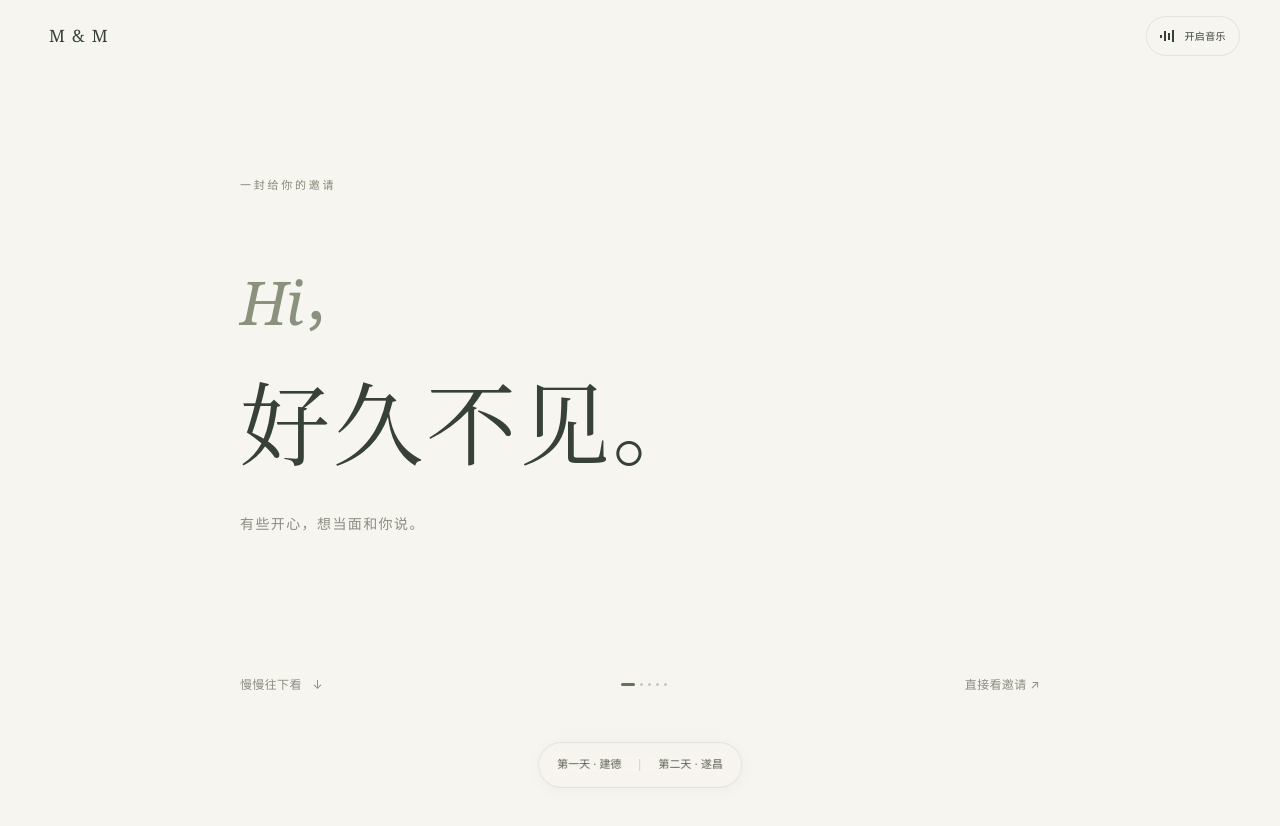
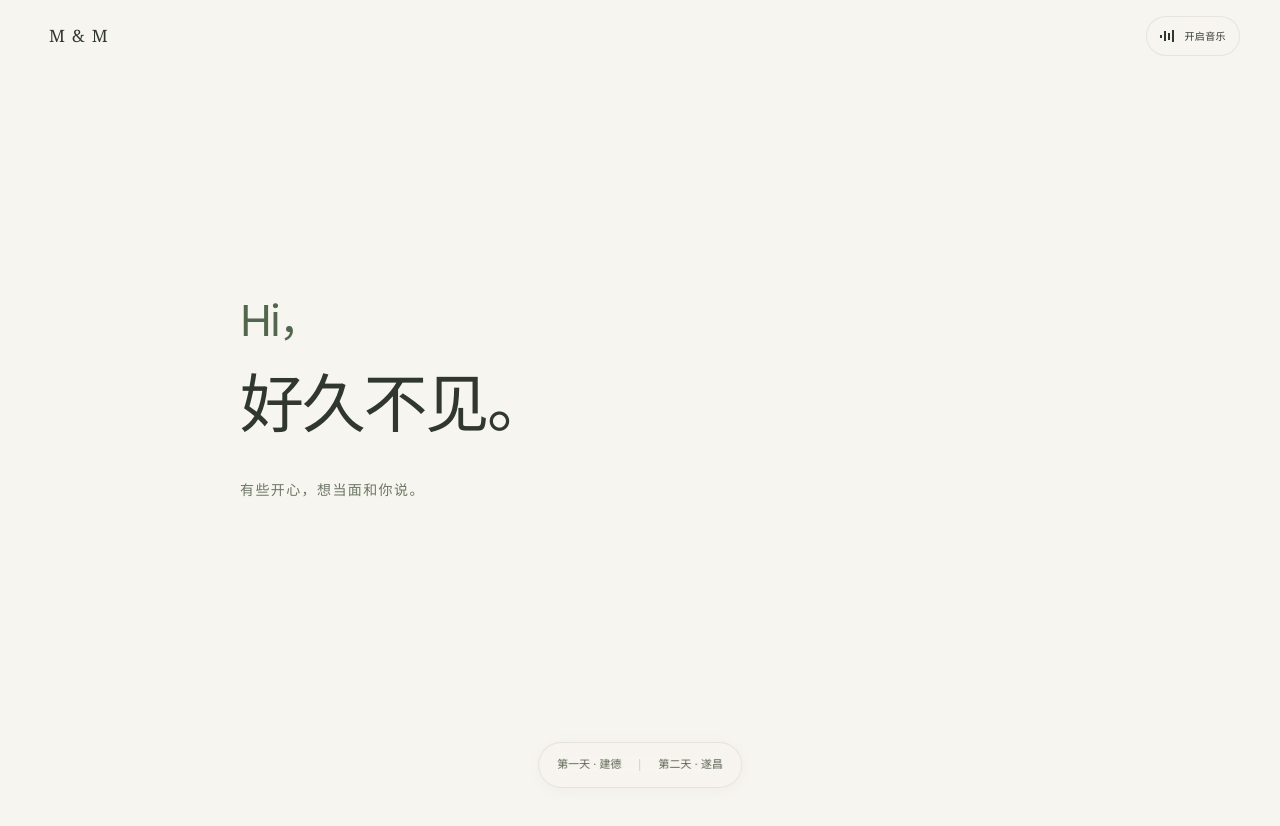
Before and after one commit to Moreda313/MM_Wedding_Invitation, a React (Vite) app: page / in a window 1280 px wide. Shown: the top 826 px of the page. Built offline with nearby package versions, Linux system fonts and the light colour scheme.

Commit message:
Refine seasonal palette and slow immersive opening

```diff
--- a/scripts/verify-rain.mjs
+++ b/scripts/verify-rain.mjs
@@ -31,6 +31,9 @@ try {
   assert.equal(audioRequests.length, 0, "No audio before consent");
   await page.evaluate(
     () => (document.documentElement.style.scrollBehavior = "auto"),
+  );
+  await page.locator("#day1").evaluate((element) =>
+    scrollTo(0, element.getBoundingClientRect().top + scrollY),
   );
   await page.locator(".music-control").click();
   await page.waitForFunction(
--- a/scripts/verify.mjs
+++ b/scripts/verify.mjs
@@ -170,7 +170,9 @@ try {
       () => (document.documentElement.style.scrollBehavior = "auto"),
     );
     if (width === 390) {
-      await page.evaluate(() => scrollTo(0, 0));
+      await page.locator("#day1").evaluate((element) =>
+        scrollTo(0, element.getBoundingClientRect().top + scrollY),
+      );
       await page.waitForTimeout(300);
       await page.locator(".music-control").click();
       await page.waitForFunction(
--- a/src/App.tsx
+++ b/src/App.tsx
@@ -1,5 +1,5 @@
 import { wedding } from "./data/wedding";
-import { useMusicScene, useReveal } from "./hooks/useScroll";
+import { useMusicScene, useOpeningStage, useReveal } from "./hooks/useScroll";
 import { MusicControl, useMusic } from "./components/MusicControl";
 import { GreetingSequence } from "./sections/GreetingSequence";
 import { DayOne } from "./sections/DayOne";
@@ -9,6 +9,9 @@ import { Ending } from "./sections/Ending";
 
 export default function App() {
   const scene = useMusicScene();
+  const openingStage = useOpeningStage(wedding.greeting.length);
+  const showMusic = openingStage !== "opening";
+  const showNavigation = openingStage === "invitation";
   const { status, track, toggle } = useMusic(scene);
   useReveal();
   const autumn = scene !== "day1";
@@ -18,12 +21,27 @@ export default function App() {
       data-scene={scene}
       data-audio-status={status}
       data-audio-track={track || ""}
+      data-opening-stage={openingStage}
     >
       <header className="site-header">
-        <a className="brand" href="#hello" aria-label="回到开头">
+        <a
+          className="brand chrome-piece"
+          href="#hello"
+          aria-label="回到开头"
+          data-visible={showNavigation}
+          aria-hidden={!showNavigation}
+          inert={!showNavigation}
+        >
           {wedding.couple.monogram}
         </a>
-        <MusicControl status={status} toggle={toggle} />
+        <div
+          className="music-shell chrome-piece"
+          data-visible={showMusic}
+          aria-hidden={!showMusic}
+          inert={!showMusic}
+        >
+          <MusicControl status={status} toggle={toggle} />
+        </div>
       </header>
       <main>
         <GreetingSequence
@@ -35,7 +53,13 @@ export default function App() {
         <DayTwo />
         <Ending />
       </main>
-      <nav className="day-nav" aria-label={wedding.ui.itinerary}>
+      <nav
+        className="day-nav chrome-piece"
+        aria-label={wedding.ui.itinerary}
+        data-visible={showNavigation}
+        aria-hidden={!showNavigation}
+        inert={!showNavigation}
+      >
         <a href="#day1-info">{wedding.ui.jumpDay1}</a>
         <span />
         <a href="#day2-info">{wedding.ui.jumpDay2}</a>
--- a/src/hooks/useScroll.ts
+++ b/src/hooks/useScroll.ts
@@ -73,6 +73,46 @@ export function useMusicScene() {
   return scene;
 }
 
+// Follow the story, including direct hash entry, scrolling back and reduced motion.
+export function useOpeningStage(frameCount: number) {
+  const reduced = useReducedMotion();
+  const [stage, setStage] = useState("opening");
+  useEffect(() => {
+    let frame = 0;
+    const update = () => {
+      cancelAnimationFrame(frame);
+      frame = requestAnimationFrame(() => {
+        const greeting = document.querySelector("#hello");
+        const hero = document.querySelector("#day1");
+        if (!greeting || !hero) return;
+        const rect = greeting.getBoundingClientRect();
+        const progress = Math.max(
+          0, -rect.top / Math.max(1, rect.height - innerHeight),
+        );
+        const lastFrame = greeting.querySelector(".greeting-frame:last-of-type");
+        const announced = reduced
+          ? !!lastFrame &&
+            lastFrame.getBoundingClientRect().top <= innerHeight * 0.55
+          : Math.round(progress * (frameCount - 1)) >= frameCount - 1;
+        setStage(
+          hero.getBoundingClientRect().top < innerHeight * 0.9
+            ? "invitation"
+            : announced ? "announcement" : "opening",
+        );
+      });
+    };
+    update();
+    addEventListener("scroll", update, { passive: true });
+    addEventListener("resize", update);
+    return () => {
+      cancelAnimationFrame(frame);
+      removeEventListener("scroll", update);
+      removeEventListener("resize", update);
+    };
+  }, [frameCount, reduced]);
+  return stage;
+}
+
 export function useReveal() {
   useEffect(() => {
     const observer = new IntersectionObserver(
--- a/src/sections/DayTwo.tsx
+++ b/src/sections/DayTwo.tsx
@@ -97,6 +97,7 @@ function PartyPreview() {
         {wedding.party.activities.map((activity) => (
           <button
             key={activity.id}
+            data-activity={activity.id}
             className={`map-stop ${selected.has(activity.id) ? "selected" : ""}`}
             style={{ left: `${activity.x}%`, top: `${activity.y}%` }}
             onClick={() => toggle(activity.id)}
--- a/src/sections/GreetingSequence.tsx
+++ b/src/sections/GreetingSequence.tsx
@@ -20,7 +20,6 @@ export function GreetingSequence({
       aria-label={wedding.intro.label}
     >
       <div className="greeting-sticky">
-        <p className="greeting-label eyebrow">{wedding.intro.label}</p>
         {wedding.greeting.map((greeting, index) => {
           return (
             <div
@@ -52,17 +51,6 @@ export function GreetingSequence({
             </div>
           );
         })}
-        <div className="greeting-footer">
-          <span>
-            {wedding.intro.scroll} <span aria-hidden="true">↓</span>
-          </span>
-          <div className="sequence-dots" aria-hidden="true">
-            {wedding.greeting.map((_, i) => (
-              <i key={i} className={i === current ? "active" : ""} />
-            ))}
-          </div>
-          <a href="#day1">{wedding.intro.skip} ↗</a>
-        </div>
       </div>
     </section>
   );
--- a/src/styles.scss
+++ b/src/styles.scss
@@ -4,16 +4,36 @@
   font-family:
     -apple-system, BlinkMacSystemFont, "PingFang SC", "Microsoft YaHei",
     sans-serif;
-  color: #374137;
-  background: #f7f5ef;
+  color: var(--ink);
+  background: var(--ivory);
   font-synthesis: none;
   font-weight: 400;
   line-height: 1.6;
   font-size: 16px;
-  --paper: #f7f5ef;
-  --ink: #374137;
-  --muted: #7b8176;
+  /* One garden, two seasons. Strong hues belong to small details, not panels. */
+  --ivory: #f7f5ef;
+  --ink: #30372f;
+  --moss: #52664e;
+  --sage: #94a18a;
+  --linen: #e9e3d7;
+  --garden-bg: #f7f5ef;
+  --garden-green: #3f5844;
+  --garden-soft: #94a18a;
+  --garden-champagne: #c8b58a;
+  --autumn-bg: #f1e7d4;
+  --autumn-ink: #584437;
+  --autumn-olive: #6f7c4e;
+  --autumn-sage: #98a06d;
+  --pumpkin: #c97845;
+  --marigold: #d5a444;
+  --berry: #98584e;
+  --lake: #718e96;
+  --wood: #876044;
+  --paper: var(--ivory);
+  --muted: #6d7766;
   --line: #d9dccf;
+  --sans: -apple-system, BlinkMacSystemFont, "SF Pro Display", "PingFang SC",
+    "Microsoft YaHei", sans-serif;
   --serif: "Songti SC", "STSong", "Noto Serif CJK SC", SimSun, serif;
 }
 * {
@@ -50,7 +70,7 @@ button {
 }
 button:focus-visible,
 a:focus-visible {
-  outline: 2px solid #9a643b;
+  outline: 2px solid var(--moss);
   outline-offset: 6px;
 }
 img {
@@ -157,6 +177,21 @@ p {
 }
 .site-header > * {
   pointer-events: auto;
+}
+.chrome-piece {
+  opacity: 0;
+  visibility: hidden;
+  transition:
+    opacity 0.65s ease,
+    visibility 0s 0.65s;
+}
+.chrome-piece[data-visible="false"] {
+  pointer-events: none;
+}
+.chrome-piece[data-visible="true"] {
+  opacity: 1;
+  visibility: visible;
+  transition-delay: 0s;
 }
 .brand {
   font-family: Georgia, serif;
@@ -245,13 +280,13 @@ p {
   background: #7c82664d;
 }
 .autumn-active .day-nav {
-  background: #f6e8caed;
-  color: #6b4a35;
-  border-color: #95613940;
+  background: #f7f5efed;
+  color: var(--autumn-ink);
+  border-color: #6f7c4e40;
 }
 .greeting {
-  height: 470vh;
-  height: 470svh;
+  height: 520vh;
+  height: 520svh;
   background: var(--paper);
 }
 .greeting-sticky {
@@ -260,13 +295,6 @@ p {
   position: sticky;
   top: 0;
   overflow: hidden;
-}
-.greeting-label {
-  position: absolute;
-  top: 22%;
-  left: 9%;
-  color: #818775;
-  letter-spacing: 0.25em;
 }
 .greeting-frame {
   position: absolute;
@@ -279,42 +307,46 @@ p {
   transform: translateY(14px);
   pointer-events: none;
   transition:
-    opacity 0.3s ease,
-    transform 0.35s ease;
+    opacity 0.32s ease-out,
+    transform 0.65s ease;
 }
 .greeting-frame.is-current {
   opacity: 1;
   transform: none;
   pointer-events: auto;
+  /* Time-based, not scroll-based: any stopping point becomes fully legible.
+     A short exit avoids overlapping sentences; the new text arrives slowly. */
+  transition:
+    opacity 1.2s cubic-bezier(0.33, 0, 0.67, 1) 0.12s,
+    transform 1.3s cubic-bezier(0.22, 1, 0.36, 1);
 }
 .greeting-frame.is-before {
   transform: translateY(-14px);
 }
 .greeting-frame h1 {
-  font-family: var(--serif);
-  font-size: clamp(33px, 8.4vw, 66px);
-  line-height: 1.65;
-  letter-spacing: 0.035em;
+  font-family: var(--sans);
+  font-size: clamp(33px, 8.4vw, 62px);
+  font-weight: 600;
+  line-height: 1.5;
+  letter-spacing: -0.035em;
 }
 .greeting-frame h1 span {
   display: block;
 }
 .first-greeting h1 {
-  font-size: clamp(51px, 12.5vw, 90px);
+  font-size: clamp(56px, 14.4vw, 64px);
   line-height: 1.4;
 }
 .first-greeting h1 span:first-child {
-  font-family: Georgia, serif;
-  font-style: italic;
   font-size: 0.67em;
   line-height: 1.8;
   font-weight: 400;
   letter-spacing: -0.04em;
-  color: #8a927e;
+  color: var(--moss);
 }
 .greeting-note {
   font-size: 12px;
-  color: #8b8d80;
+  color: var(--muted);
   line-height: 2;
   margin-top: 28px;
   letter-spacing: 0.1em;
@@ -322,44 +354,10 @@ p {
 .greeting-music {
   align-self: flex-start;
   margin-top: 26px;
-  color: #667354;
-}
-.greeting-footer {
-  position: absolute;
-  left: 9%;
-  right: 9%;
-  bottom: calc(94px + env(safe-area-inset-bottom));
-  display: flex;
-  align-items: center;
-  justify-content: space-between;
-  gap: 10px;
-  font-size: 10px;
-  color: #8a8e80;
-  letter-spacing: 0.03em;
-}
-.greeting-footer > span > span {
-  margin-left: 7px;
-}
-.greeting-footer a {
-  padding: 12px 0;
-}
-.sequence-dots {
-  display: flex;
-  gap: 5px;
-}
-.sequence-dots i {
-  width: 3px;
-  height: 3px;
-  background: #c6c9ba;
-  border-radius: 50%;
-}
-.sequence-dots i.active {
-  background: #667357;
-  width: 14px;
-  border-radius: 4px;
+  color: var(--garden-green);
 }
 .day-one {
-  background: var(--paper);
+  background: var(--garden-bg);
 }
 .day-one-hero {
   height: 100vh;
@@ -369,7 +367,7 @@ p {
   overflow: hidden;
   max-width: 1000px;
   margin: auto;
-  background: #e8dacf;
+  background: var(--ivory);
 }
 .couple-photo {
   width: 100%;
@@ -383,11 +381,11 @@ p {
   inset: 0;
   background: linear-gradient(
     180deg,
-    #f1e6df66,
+    #f7f5ef26,
     transparent 28%,
     transparent 55%,
-    #eee3d839 72%,
-    #e9ded5e8 100%
+    #f7f5ef39 72%,
+    rgba(239, 239, 229, 0.9) 100%
   );
   pointer-events: none;
 }
@@ -514,8 +512,8 @@ p {
   justify-content: space-between;
   gap: 35px;
   align-items: center;
-  background: #455b42;
-  color: #fff9ea;
+  background: var(--garden-green);
+  color: var(--ivory);
   padding: 12px 20px;
   min-height: 46px;
   font-size: 12px;
@@ -733,7 +731,13 @@ p {
 .transition-wash {
   position: absolute;
   inset: 0;
-  background: #f1dfb9;
+  background: linear-gradient(
+    180deg,
+    var(--ivory) 0%,
+    #efe7d8 40%,
+    #e8d5af 72%,
+    var(--autumn-bg) 100%
+  );
   pointer-events: none;
 }
 .transition-stage {
@@ -804,21 +808,21 @@ p {
   gap: 25px;
   min-height: 50px;
   padding: 12px 24px;
-  background: #e9c28a;
-  color: #63432b;
-  border: 2px solid #785337;
+  background: var(--ivory);
+  color: var(--moss);
+  border: 2px solid var(--autumn-olive);
   box-shadow:
-    inset 0 0 0 3px #f7deb0,
-    4px 4px 0 #b28b5c;
+    inset 0 0 0 3px #e8d5af,
+    4px 4px 0 var(--marigold);
   font-size: 14px;
   font-weight: 500;
   letter-spacing: 0.12em;
 }
 .pixel-enter:active {
-  background: #ddb17a;
+  background: var(--linen);
   box-shadow:
-    inset 0 0 0 3px #f7deb0,
-    2px 2px 0 #b28b5c;
+    inset 0 0 0 3px #e8d5af,
+    2px 2px 0 var(--marigold);
 }
 .pixel-arrow {
   width: 14px;
@@ -912,10 +916,10 @@ p {
   letter-spacing: 0.1em;
 }
 .day-two {
-  background: #f1e3c5;
-  color: #634931;
-  --muted: #8a765b;
-  --line: #d7c7a4;
+  background: var(--autumn-bg);
+  color: var(--autumn-ink);
+  --muted: #79715e;
+  --line: #d9cfbc;
 }
 .day-two-hero {
   text-align: center;
@@ -923,7 +927,7 @@ p {
   padding-bottom: 60px;
 }
 .pixel-eyebrow {
-  color: #8e704f;
+  color: var(--autumn-olive);
   font-family: Georgia, "PingFang SC", serif;
   letter-spacing: 0.12em;
 }
@@ -949,12 +953,12 @@ p {
 .pixel-scene {
   position: relative;
   margin: 36px -8px 0;
-  padding: 8px;
-  background: #7b5435;
+  padding: 5px;
+  background: var(--ivory);
   box-shadow:
-    0 0 0 3px #c99f64,
-    0 0 0 5px #8b623e,
-    7px 9px 0 #6a492e15;
+    0 0 0 1px #c7c2a5,
+    0 0 0 3px var(--autumn-olive),
+    5px 7px 0 #6f7c4e15;
 }
 .pixel-scene > img {
   width: 100%;
@@ -963,16 +967,16 @@ p {
   image-rendering: pixelated;
 }
 .wood-sign {
-  background: #e5b779;
-  border-top: 4px solid #865834;
-  box-shadow: inset 0 0 0 2px #f1ce98;
+  background: var(--ivory);
+  border-top: 2px solid var(--wood);
+  box-shadow: inset 0 -3px 0 var(--garden-champagne);
   position: relative;
   padding: 13px 5px 11px;
   font-size: 13px;
   font-family: var(--serif);
   font-weight: 700;
   letter-spacing: 0.07em;
-  color: #654022;
+  color: var(--autumn-ink);
 }
 .day-two-hero .body-copy {
   margin-top: 32px;
@@ -984,11 +988,11 @@ p {
   font-size: 29px;
 }
 .autumn-info .invitation-card {
-  background: #f7edd6;
-  border: 1px solid #cbb188;
+  background: var(--ivory);
+  border: 1px solid var(--line);
   padding: 25px 22px 17px;
   position: relative;
-  box-shadow: 5px 5px 0 #b58b5c18;
+  box-shadow: 4px 4px 0 #6f7c4e12;
 }
 .autumn-info .invitation-card:before,
 .autumn-info .invitation-card:after {
@@ -996,7 +1000,7 @@ p {
   position: absolute;
   width: 5px;
   height: 5px;
-  background: #bfa078;
+  background: var(--autumn-sage);
   top: 8px;
   left: 8px;
 }
@@ -1008,13 +1012,13 @@ p {
   font-size: 25px;
 }
 .autumn-info .map-actions a {
-  background: #815736;
+  background: var(--moss);
 }
 .autumn-info .address,
 .autumn-info .date-year,
 .autumn-info .schedule-row p,
 .autumn-info .live-note {
-  color: #887051;
+  color: var(--muted);
 }
 .autumn-info .map-actions {
   gap: 20px;
@@ -1023,20 +1027,20 @@ p {
   gap: 22px;
 }
 .autumn-info .map-actions button {
-  border-color: #bda783;
+  border-color: var(--autumn-sage);
 }
 .autumn-info .venue-placeholder {
-  background: #eaddbd;
+  background: #e9e7d9;
 }
 .autumn-info .arch-line,
 .autumn-info .arch-line:after {
-  border-color: #c8b78c;
+  border-color: #b6bea0;
 }
 .autumn-info .ground-line {
-  background: #c8b78c;
+  background: #b6bea0;
 }
 .autumn-info .venue-photo figcaption {
-  color: #95815f;
+  color: var(--muted);
 }
 .pixel-icon {
   object-fit: contain;
@@ -1058,22 +1062,22 @@ p {
   height: 555px;
   margin: 35px -10px 0;
   overflow: hidden;
-  border: 5px solid #ad814e;
-  outline: 2px solid #795334;
+  border: 5px solid var(--ivory);
+  outline: 2px solid var(--autumn-olive);
   box-shadow:
-    inset 0 0 0 4px #d0a669,
-    5px 6px 0 #815c3020;
-  background-color: #c1ba76;
+    inset 0 0 0 3px #b9c29b,
+    5px 6px 0 #52664e18;
+  background-color: #dce0c5;
   background-image:
-    linear-gradient(90deg, #e1ce902d 1px, transparent 1px),
-    linear-gradient(#e1ce902d 1px, transparent 1px);
+    linear-gradient(90deg, #98a06d20 1px, transparent 1px),
+    linear-gradient(#98a06d20 1px, transparent 1px);
   background-size: 18px 18px;
 }
 .town-map:after {
   content: "";
   position: absolute;
   inset: 4px;
-  border: 1px solid #e7d095;
+  border: 1px solid #f7f5ef80;
   pointer-events: none;
 }
 .map-river {
@@ -1081,11 +1085,11 @@ p {
   top: 39%;
   left: -10%;
   width: 140%;
-  height: 80px;
+  height: 64px;
   transform: rotate(-18deg);
-  background: repeating-linear-gradient(0deg, #86acac 0 8px, #8fb8b3 8px 16px);
-  border: 8px solid #b3a76a;
-  box-shadow: 0 0 0 2px #8b925d;
+  background: repeating-linear-gradient(0deg, #a8bfc0 0 8px, #bad0cc 8px 16px);
+  border: 6px solid #b9c29b;
+  box-shadow: 0 0 0 1px var(--autumn-sage);
 }
 .map-path {
   position: absolute;
@@ -1095,13 +1099,15 @@ p {
   width: 19%;
   background: repeating-linear-gradient(
     0deg,
-    #dbbc83 0 26px,
-    #d6b47a 26px 30px
+    #e8d5af 0 26px,
+    #dec99f 26px 30px
   );
-  border-left: 3px solid #b79d60;
-  border-right: 3px solid #b79d60;
+  border-left: 2px solid var(--garden-champagne);
+  border-right: 2px solid var(--garden-champagne);
 }
 .map-tree {
+  --leaf: var(--pumpkin);
+  --leaf-light: #dfa164;
   position: absolute;
   width: 46px;
   height: 67px;
@@ -1114,13 +1120,13 @@ p {
   top: 34px;
   width: 8px;
   height: 33px;
-  background: #805439;
+  background: var(--wood);
 }
 .map-tree:after {
   content: "";
   position: absolute;
   inset: 0 0 16px;
-  background: #b76c3e;
+  background: var(--leaf);
   clip-path: polygon(
     30% 0,
     70% 0,
@@ -1139,7 +1145,7 @@ p {
     14% 12%,
     30% 12%
   );
-  box-shadow: inset 10px 4px #d38a4a;
+  box-shadow: inset 10px 4px var(--leaf-light);
 }
 .tree-one {
   left: 1%;
@@ -1147,16 +1153,21 @@ p {
   transform: scale(1.15);
 }
 .tree-two {
+  --leaf: var(--autumn-olive);
+  --leaf-light: var(--autumn-sage);
   right: 0;
   top: 32%;
   transform: scale(0.9);
 }
 .tree-three {
+  --leaf: var(--marigold);
+  --leaf-light: #e7c278;
   left: 0;
   bottom: 2%;
   transform: scale(0.8);
 }
 .map-stop {
+  --stall: var(--autumn-olive);
   position: absolute;
   z-index: 2;
   transform: translate(-50%, -50%);
@@ -1170,6 +1181,26 @@ p {
   min-width: 83px;
   min-height: 70px;
 }
+.map-stop[data-activity="coffee"] {
+  --stall: var(--wood);
+}
+.map-stop[data-activity="drink"] {
+  --stall: var(--pumpkin);
+}
+.map-stop[data-activity="icecream"],
+.map-stop[data-activity="flowers"] {
+  --stall: var(--berry);
+}
+.map-stop[data-activity="fishing"] {
+  --stall: var(--lake);
+}
+.map-stop[data-activity="tennis"] {
+  --stall: var(--moss);
+}
+.map-stop[data-activity="seed"],
+.map-stop[data-activity="lucky"] {
+  --stall: var(--marigold);
+}
 .map-icon {
   display: block;
   position: relative;
@@ -1184,13 +1215,13 @@ p {
 }
 .stop-label {
   display: block;
-  background: #f7e7bedf;
-  border: 1px solid #b08b54;
+  background: var(--ivory);
+  border: 1px solid var(--stall);
   padding: 3px 5px;
   font-size: 10px;
   white-space: nowrap;
-  color: #5c472e;
-  box-shadow: 2px 2px 0 #795a3030;
+  color: var(--autumn-ink);
+  box-shadow: 2px 2px 0 var(--stall);
 }
 .map-stop:hover .map-icon {
   transform: translateY(-3px);
@@ -1203,22 +1234,23 @@ p {
   width: 17px;
   height: 17px;
   line-height: 17px;
-  background: #f8edcd;
-  outline: 2px solid #607644;
-  color: #516638;
+  background: var(--ivory);
+  outline: 2px solid var(--stall);
+  color: var(--moss);
   font-size: 12px;
 }
 .selected .check {
   display: block;
 }
 .selected .stop-label {
-  background: #eef0bd;
-  border-color: #6e8244;
+  background: var(--ivory);
+  outline: 1px solid var(--stall);
+  outline-offset: 2px;
 }
 .party-footnote {
   text-align: center;
   font-size: 11px;
-  color: #90795b;
+  color: var(--muted);
   margin-top: 24px;
   letter-spacing: 0.06em;
 }
@@ -1237,7 +1269,7 @@ p {
   font-family: var(--serif);
   font-size: 17px;
   line-height: 1.9;
-  color: #7c6748;
+  color: var(--autumn-olive);
 }
 .ending {
   max-width: none;
@@ -1245,15 +1277,15 @@ p {
   overflow: hidden;
   min-height: 850px;
   background: linear-gradient(
-    #ead3b3 0%,
-    #dfb5a0 30%,
-    #b5a2a0 67%,
-    #686d79 100%
+    var(--autumn-bg) 0%,
+    #e8d5af 30%,
+    #c6ccb8 67%,
+    #81928d 100%
   );
   text-align: center;
   padding-top: 95px;
   padding-bottom: 135px;
-  color: #57494b;
+  color: var(--autumn-ink);
 }
 .ending-content {
   position: relative;
@@ -1262,7 +1294,7 @@ p {
   margin: auto;
 }
 .ending .eyebrow {
-  color: #7b6363;
+  color: var(--moss);
 }
 .sunset-sun {
   position: absolute;
@@ -1271,7 +1303,7 @@ p {
   width: 170px;
   height: 170px;
   transform: translateX(-50%);
-  background: #f5dbba;
+  background: #f2ddb1;
   clip-path: polygon(
     25% 0,
     75% 0,
@@ -1301,7 +1333,7 @@ p {
   bottom: 0;
   width: 120%;
   height: 45%;
-  background: #92918c;
+  background: #96a18a;
   clip-path: polygon(
     0 40%,
     12% 40%,
@@ -1327,7 +1359,7 @@ p {
 }
 .sunset-hill.front {
   height: 25%;
-  background: #70766e;
+  background: #64765f;
   transform: scaleX(-1);
 }
 .ending-picture {
@@ -1335,9 +1367,9 @@ p {
   height: 185px;
   overflow: hidden;
   margin: 50px auto 30px;
-  border: 5px solid #f4dfbf;
-  outline: 2px solid #ab8265;
-  box-shadow: 8px 8px 0 #825e6125;
+  border: 5px solid var(--ivory);
+  outline: 2px solid var(--autumn-olive);
+  box-shadow: 6px 6px 0 #52664e25;
 }
 .ending-picture img {
   width: 100%;
@@ -1350,7 +1382,7 @@ p {
   font-family: Georgia, serif;
   font-style: italic;
   font-size: 43px;
-  color: #5c4b4e;
+  color: var(--autumn-ink);
   letter-spacing: -0.045em;
 }
 .ending h2 {
@@ -1394,19 +1426,11 @@ p {
     padding-left: 40px;
     padding-right: 40px;
   }
-  .greeting-label,
-  .greeting-footer {
-    left: max(12%, calc((100vw - 800px) / 2));
-    right: max(12%, calc((100vw - 800px) / 2));
-  }
   .greeting-frame {
     padding-left: max(12%, calc((100vw - 800px) / 2));
   }
   .greeting-note {
     font-size: 14px;
-  }
-  .greeting-footer {
-    font-size: 12px;
   }
   .day-one-hero {
     height: 1080px;
@@ -1556,15 +1580,7 @@ p {
     font-size: 30px;
   }
   .first-greeting h1 {
-    font-size: 46px;
-  }
-  .greeting-footer {
-    left: 8%;
-    right: 8%;
-    font-size: 9px;
-  }
-  .sequence-dots {
-    display: none;
+    font-size: 52px;
   }
   .hero-names h2 {
     font-size: 21px;
@@ -1611,7 +1627,7 @@ p {
 .town-residents > span {
   width: 65px;
   height: 1px;
-  background: #cfb98d;
+  background: var(--autumn-sage);
 }
 .address {
   font-size: 14px;
@@ -1688,10 +1704,6 @@ p {
     position: relative;
     overflow: visible;
   }
-  .greeting-label {
-    position: static;
-    padding: 0 9% 25px;
-  }
   .greeting-frame {
     position: relative;
     opacity: 1 !important;
@@ -1705,9 +1717,6 @@ p {
   .greeting-frame[aria-hidden="true"] {
     content-visibility: visible;
   }
-  .greeting-footer {
-    display: none;
-  }
   .world-transition {
     height: auto;
   }
```
Also changed, not shown: scripts/verify-revisions.mjs (+49 -2 lines), 1 other file (tests, documents, lock files or other folders).
